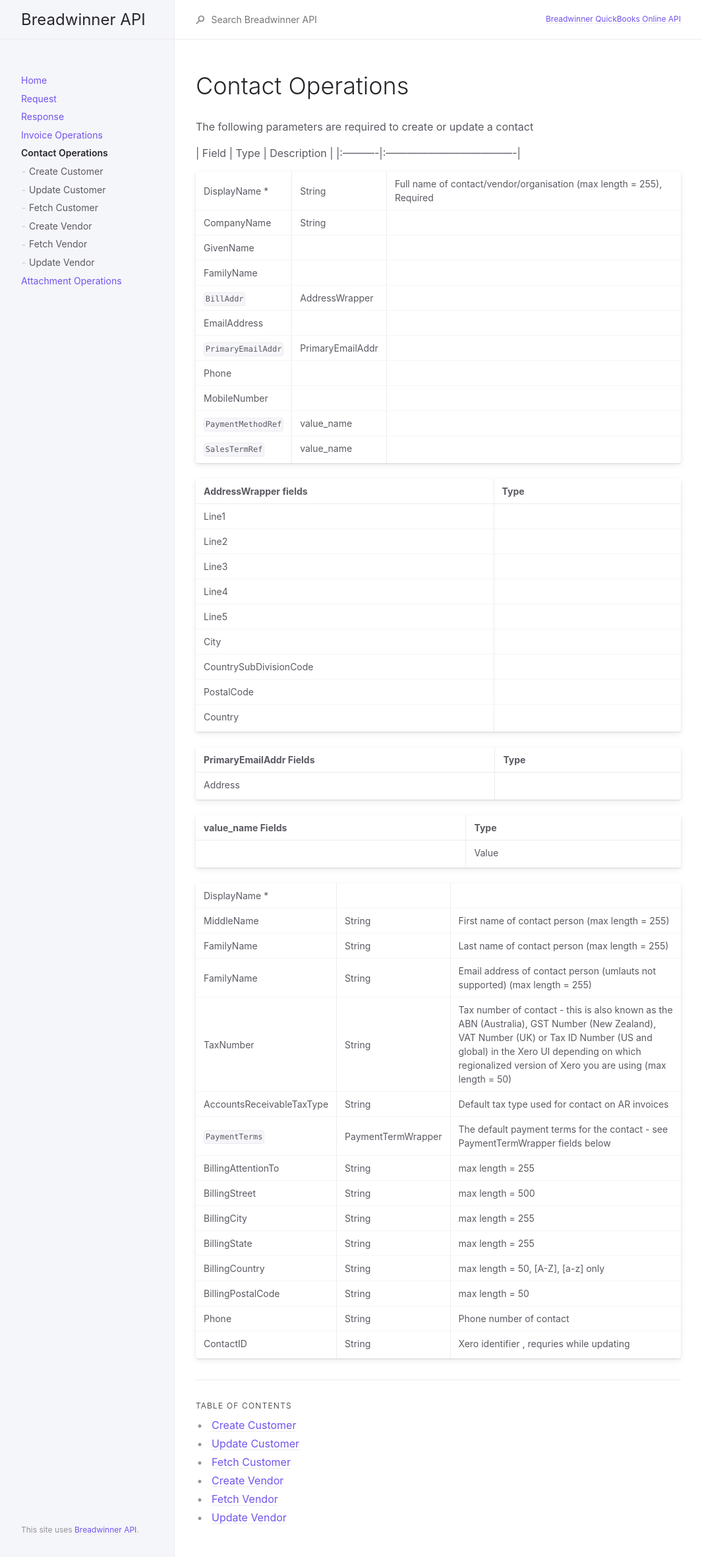
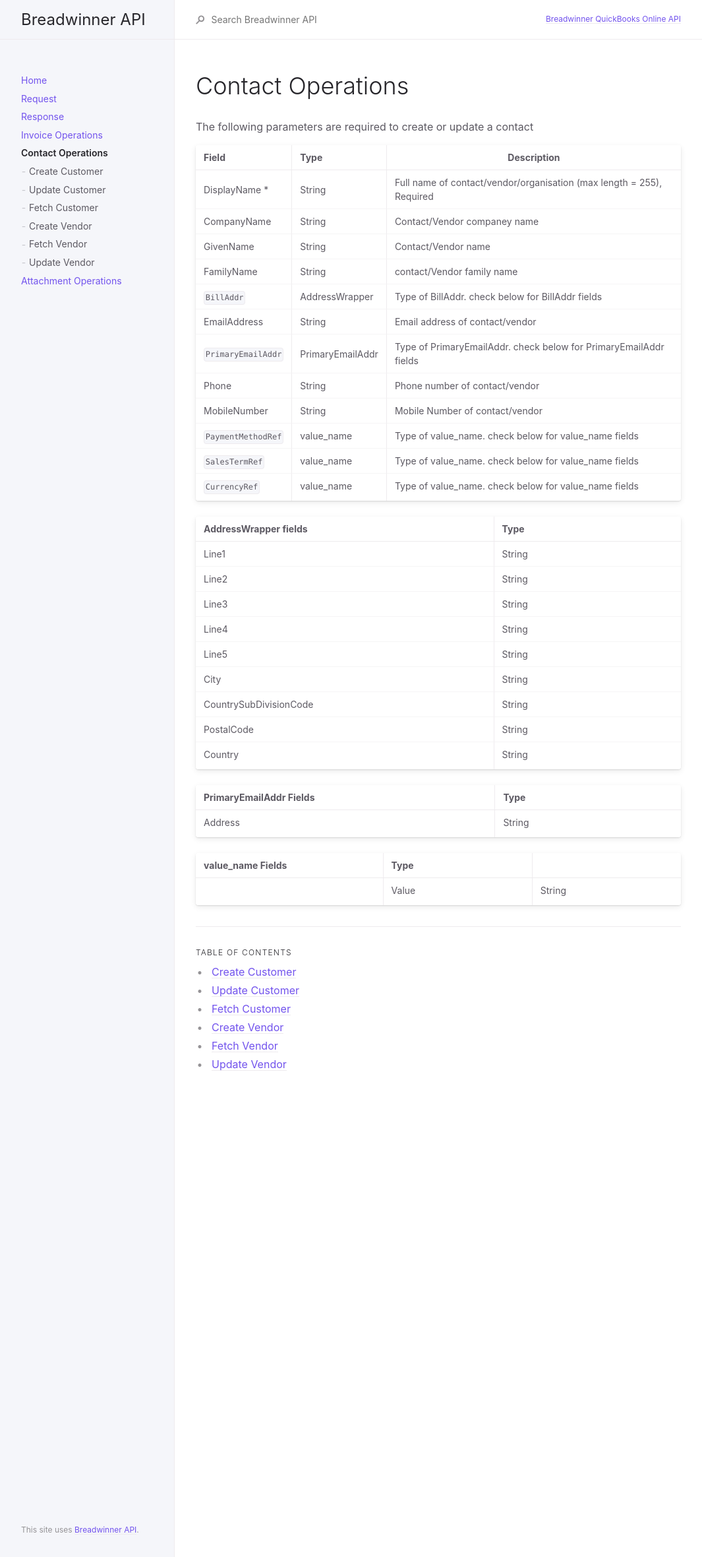
Before and after one commit to suchimitha/Documentation-of-QBO-API, a Jekyll site: the page built from docs/CustomerOperations/CustomerOperations.md, in a window 1280 px wide. Shown: the whole page at 66% size, without its empty margins (107-1172 px from the left). Built offline with Jekyll 4.4.1, drawn with Linux system fonts in a browser that asks for light colours.

```diff
--- a/docs/CustomerOperations/CustomerOperations.md
+++ b/docs/CustomerOperations/CustomerOperations.md
@@ -11,20 +11,20 @@ permalink: docs/CustomerOperations
 
 The following parameters are required to create or update a contact
 
-| Field  | Type                          | Description |
+|Field  | Type                          | Description |
 |:----------|:-------------------------------------|
-
 |DisplayName * | String | Full name of contact/vendor/organisation (max length = 255), Required  |
-|CompanyName | String |
-|GivenName |
-|FamilyName |
-|`BillAddr` | AddressWrapper
-|EmailAddress |
-|`PrimaryEmailAddr` | PrimaryEmailAddr
-|Phone|
-|MobileNumber|
-|`PaymentMethodRef` | value_name |
-|`SalesTermRef`  | value_name |
+|CompanyName | String | Contact/Vendor companey name|
+|GivenName | String | Contact/Vendor name|
+|FamilyName |String | contact/Vendor family name|
+|`BillAddr` | AddressWrapper | Type of BillAddr. check below for BillAddr fields|
+|EmailAddress | String | Email address of contact/vendor|
+|`PrimaryEmailAddr` | PrimaryEmailAddr | Type of PrimaryEmailAddr. check below for PrimaryEmailAddr fields|
+|Phone| String | Phone number of contact/vendor|
+|MobileNumber| String | Mobile Number of contact/vendor|
+|`PaymentMethodRef` | value_name | Type of value_name. check below for value_name fields|
+|`SalesTermRef`  | value_name | Type of value_name. check below for value_name fields|
+|`CurrencyRef` | value_name |  Type of value_name. check below for value_name fields|
 
 
 
@@ -32,40 +32,23 @@ The following parameters are required to create or update a contact
 
 |AddressWrapper fields | Type|
 |:---------------------|:-----------|
-|Line1 |
-|Line2 |
-|Line3 |
-|Line4 |
-|Line5 |
-|City |
-|CountrySubDivisionCode |
-|PostalCode |
-|Country |
+|Line1 | String |
+|Line2 | String |
+|Line3 | String |
+|Line4 | String |
+|Line5 | String |
+|City  | String |
+|CountrySubDivisionCode | String |
+|PostalCode | String |
+|Country | String |
 
 
 
 
 |PrimaryEmailAddr  Fields | Type|
 |:------------------------|:----|
-|Address |
+|Address | String |
 
 value_name Fields | Type|
 |:----------------|:----|
-|Value |
-
-
-| DisplayName *    |
-| MiddleName | String | First name of contact person (max length = 255)                 |
-| FamilyName  | String | Last name of contact person (max length = 255)              |
-| FamilyName  | String | Email address of contact person (umlauts not supported) (max length = 255)             |
-| TaxNumber | String | Tax number of contact - this is also known as the ABN (Australia), GST Number (New Zealand), VAT Number (UK) or Tax ID Number (US and global) in the Xero UI depending on which regionalized version of Xero you are using (max length = 50)                |
-| AccountsReceivableTaxType      | String | Default tax type used for contact on AR invoices              |
-| `PaymentTerms`      | PaymentTermWrapper | The default payment terms for the contact - see  PaymentTermWrapper fields below             |
-| BillingAttentionTo      | String | max length = 255              |
-| BillingStreet      | String | max length = 500              |
-| BillingCity       | String | max length = 255              |
-| BillingState      | String | max length = 255              |
-| BillingCountry      | String | max length = 50, [A-Z], [a-z] only              |
-| BillingPostalCode      | String | max length = 50             |
-| Phone      |        String | Phone number of contact       |
-| ContactID      | String | Xero identifier , requries while updating            |
+|Value | String |
```
Also changed, not shown: docs/CustomerOperations/CreateQBOCustomer.md (+18 -7 lines), docs/CustomerOperations/CreateQBOVendor.md (+18 -7 lines), docs/configuration.md (+5 -13 lines), 1 other file.
